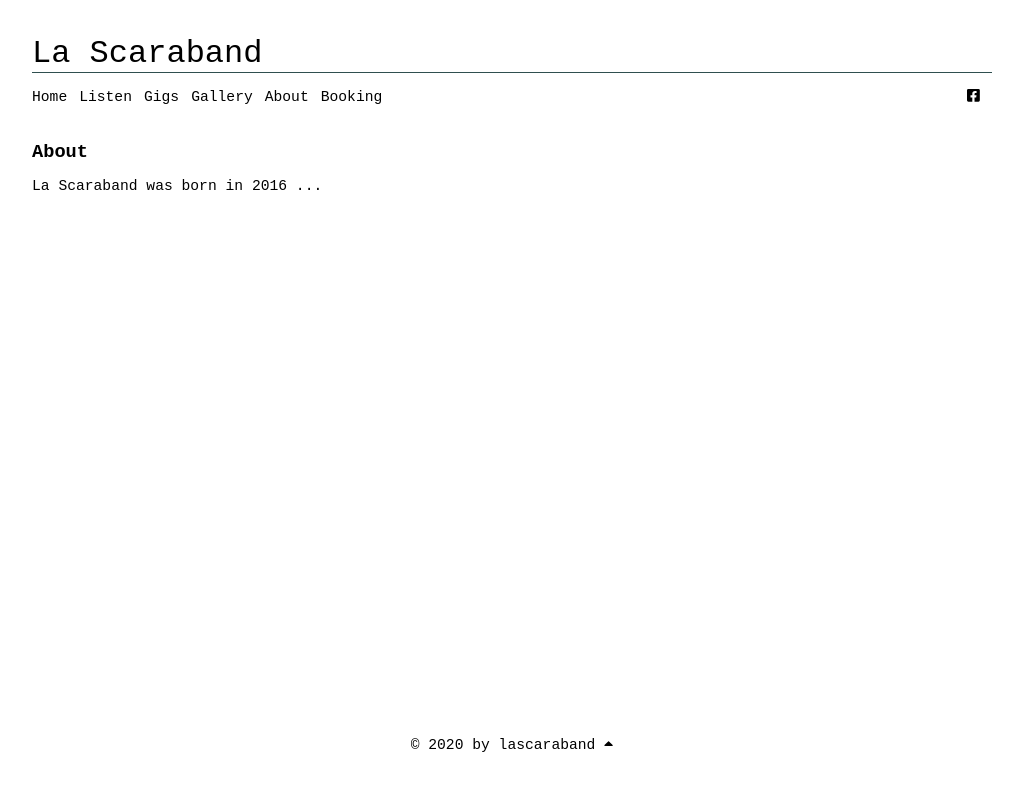
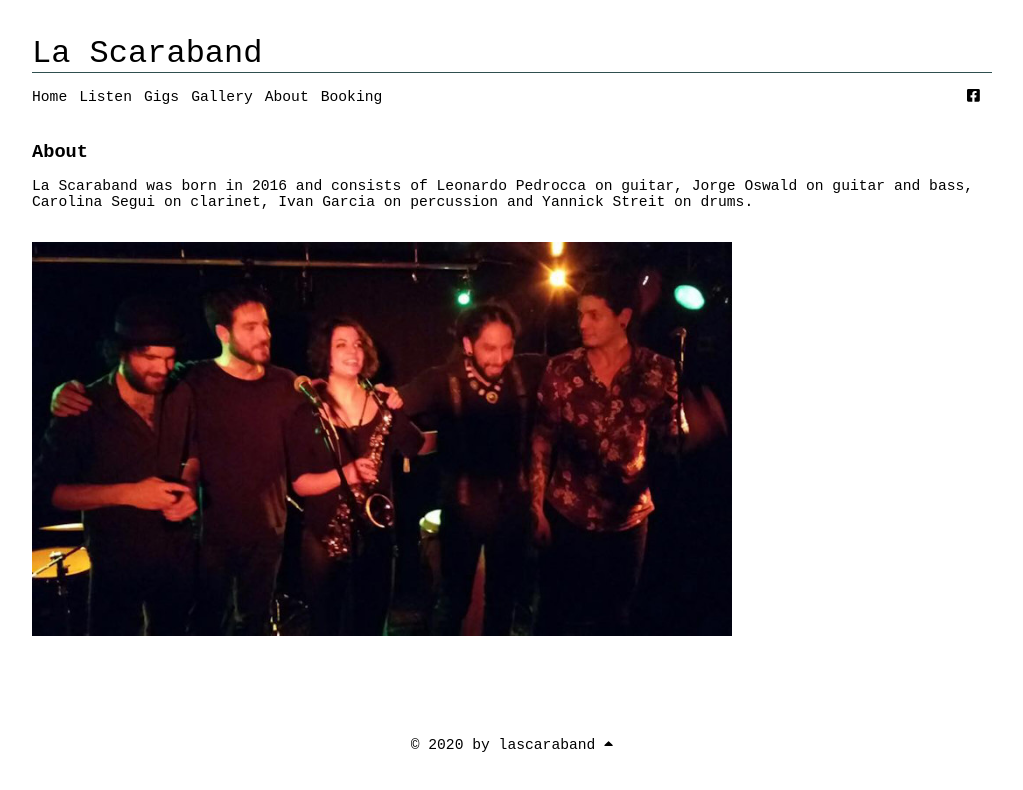
Before and after one commit to ynnckth/lascaraband.ch, a React (Create React App) app in the folder frontend/: page /#/about in a window 1280 px wide. Shown: the top 790 px of the page, without its empty margins (128-1151 px from the left). Built offline with nearby package versions, Linux system fonts and the light colour scheme.

Commit message:
Adapt about text and add image

```diff
--- /dev/null
+++ b/frontend/src/components/About/About.css
@@ -0,0 +1,4 @@
+.about-image {
+    width: 100%;
+    max-width: 700px;
+}
--- a/frontend/src/components/About/About.tsx
+++ b/frontend/src/components/About/About.tsx
@@ -1,15 +1,16 @@
 import React from 'react';
+import './About.css';
+import aboutImage from '../../assets/images/0130_15578793_1285138484886958_1103544731450889802_n.jpg';
 
-
-// TODO:
-//  - description text
-//  - pics and names of band members
 
 const About: React.FC = () => {
   return (
     <div className="about">
       <h1>About</h1>
-      <p>La Scaraband was born in 2016 ...</p>
+      <p>La Scaraband was born in 2016 and consists of Leonardo Pedrocca on guitar, Jorge Oswald on guitar and bass,
+        Carolina Segui on clarinet, Ivan Garcia on percussion and Yannick Streit on drums.</p>
+      <br/>
+      <img src={aboutImage} className="about-image" alt="the band"/>
     </div>
   );
 };
```
Also changed, not shown: frontend/src/assets/images/0130_15578793_1285138484886958_1103544731450889802_n.jpg (added).
